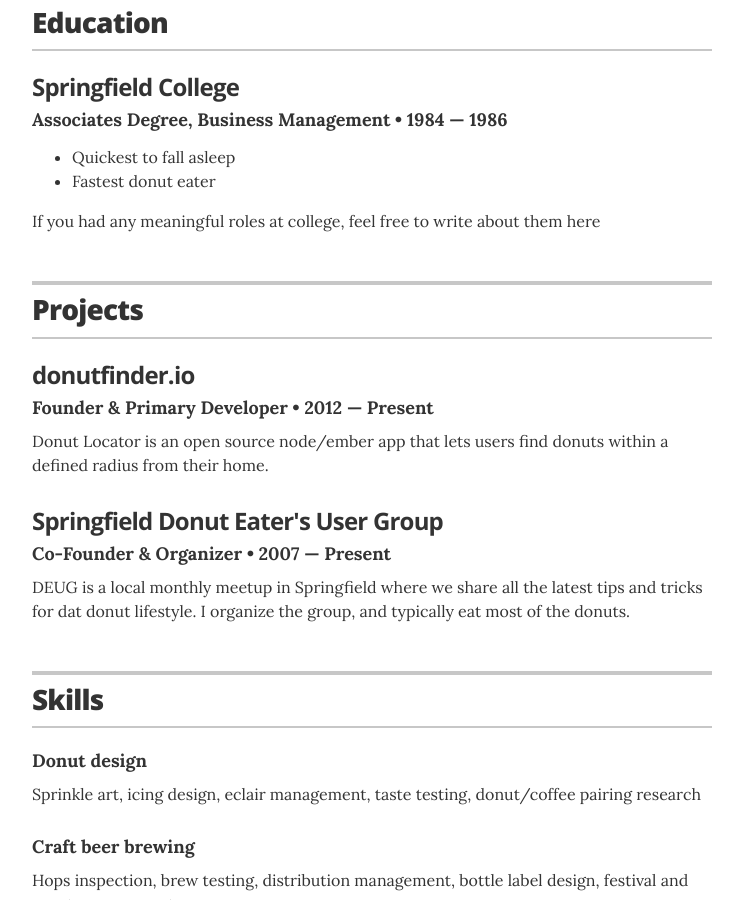
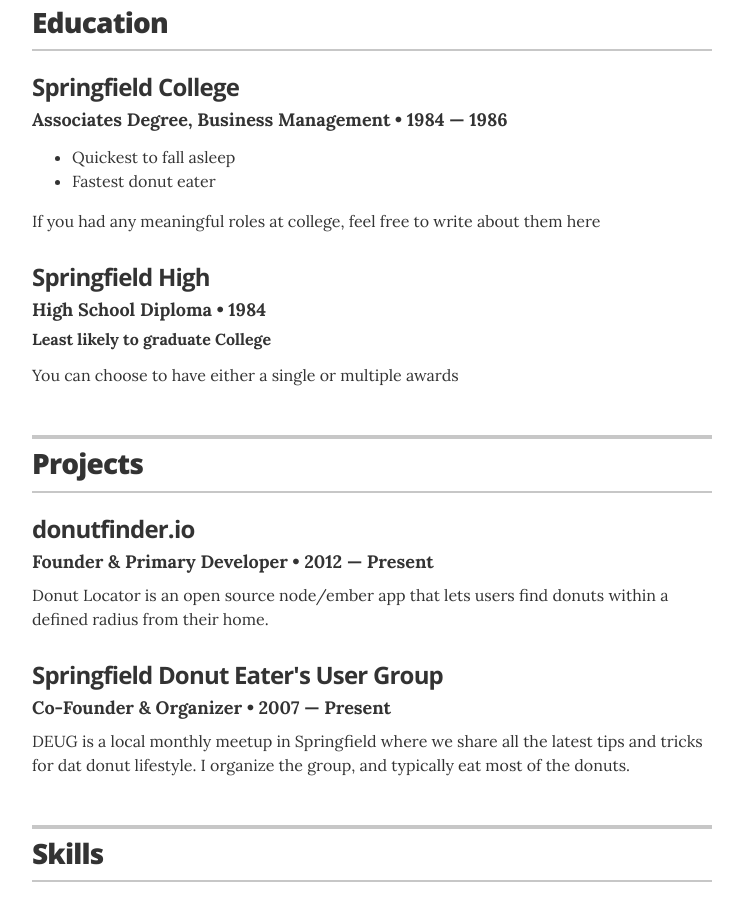
Before and after one commit to jglovier/resume-template, a Jekyll site: the page built from index.html, in a window 1280 px wide and 900 px high, scrolled down 1196 px. Shown: the whole window, without its empty margins (268-1011 px from the left). Built offline with Jekyll 4.4.1, drawn with Linux system fonts in a browser that asks for light colours.

Commit message:
Add ability to have have either one award, or multiple.

```diff
--- a/_data/education.yml
+++ b/_data/education.yml
@@ -6,3 +6,9 @@
     - award: Quickest to fall asleep
     - award: Fastest donut eater
   summary: If you had any meaningful roles at college, feel free to write about them here
+
+- degree: High School Diploma
+  uni: Springfield High
+  year: 1984
+  award: Least likely to graduate College
+  summary: You can choose to have either a single or multiple awards
--- a/_layouts/resume.html
+++ b/_layouts/resume.html
@@ -78,8 +78,7 @@
         <div class="resume-item" itemscope itemprop="alumniOf" itemtype="http://schema.org/CollegeOrUniversity">
           <h3 class="resume-item-title" itemprop="name">{{ education.uni }}</h3>
           <h4 class="resume-item-details group" itemprop="description">{{ education.degree }} &bull; {{ education.year }}</h4>
-          <!-- <h5 class="resume-item-details award-title" itemprop="description">{{ education.awards }}</h5>
-          <h5 class="resume-item-details award-title" itemprop="description">{{ education.awards2 }}</h5> -->
+          <h5 class="resume-item-details award-title" itemprop="description">{{ education.award }}</h5>
           <p class="resume-item-copy" itemprop="description">
             <ul class="resume-item-list">
               {% for award in education.awards %}
```
